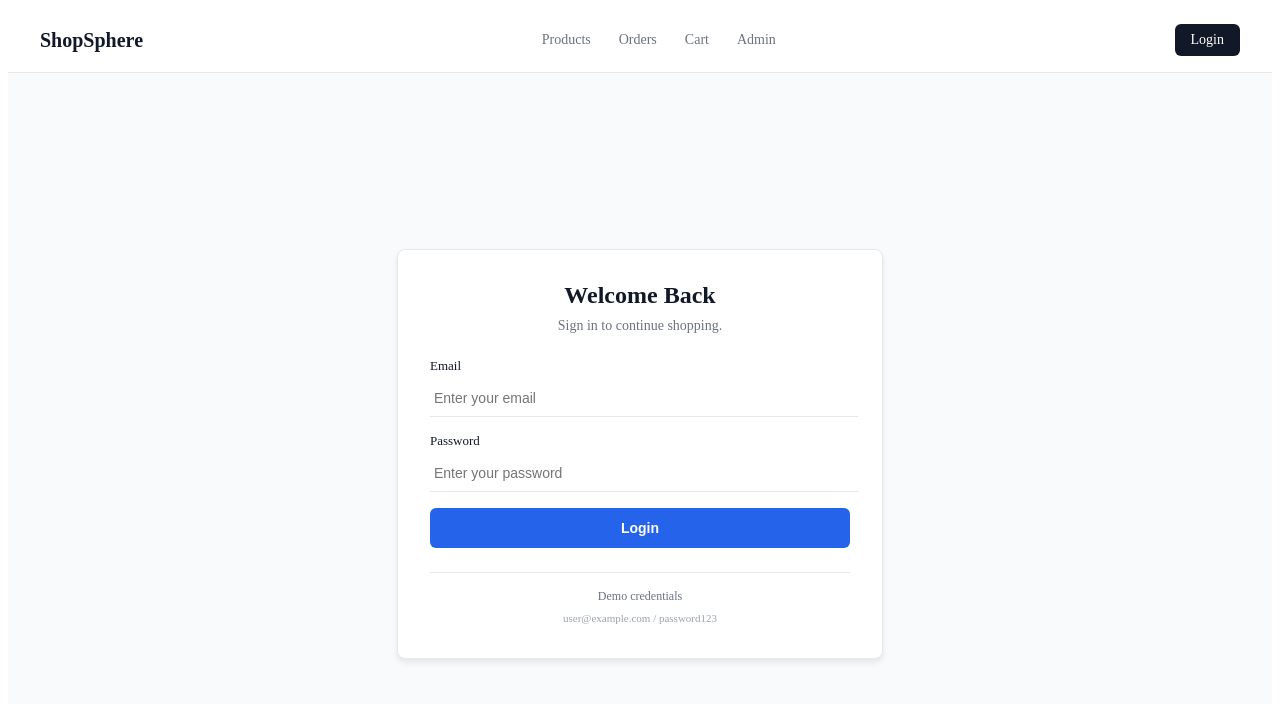
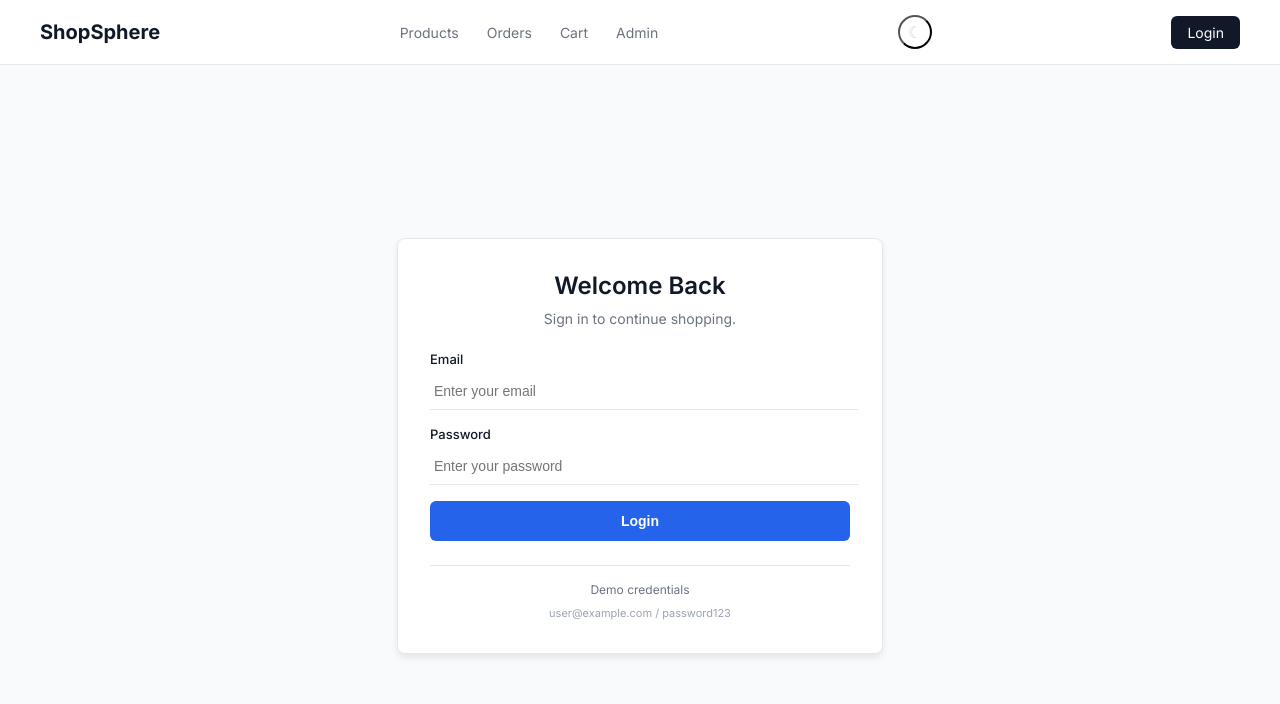
Before and after one commit to rishabhrk3333-sudo/global-ecommerce-frontend, an Angular app: page /login in a window 1280 px wide. Shown: the top 704 px of the page. Built offline with nearby package versions, Linux system fonts and the light colour scheme.

Commit message:
order list UI and service WIP

```diff
--- a/src/app/features/orders/order-list/order-list.css
+++ b/src/app/features/orders/order-list/order-list.css
@@ -1,55 +1,47 @@
 .orders-page {
     width: 100%;
     max-width: var(--max-width);
+    margin: 0 auto;
+    padding: 0 var(--spacing-lg);
+}
 
-    margin: 0 auto;
-
-    padding: 0 var(--spacing-lg);
+.order-controls{
+    width: 50%;
+    display: flex;
+    flex-direction: row;
+    justify-content: end;
+    align-items: center;
+    margin-bottom: var(--spacing-xl);
 }
 
 
 .orders-list {
     display: flex;
-
     flex-direction: column;
-
     gap: var(--spacing-lg);
 }
 
 
 .order-card {
     padding: 1rem;
-
     background: var(--color-surface);
-
     border: 1px solid var(--color-border);
-
     border-radius: var(--border-radius-md);
-
     box-shadow: var(--shadow-sm);
 }
 
-
-/* Header */
-
 .order-header {
     display: flex;
-
     align-items: center;
-
     justify-content: space-between;
-
     gap: var(--spacing-lg);
-
     padding-bottom: 1rem;
-
     border-bottom: 1px solid var(--color-border);
 }
 
 
 .order-label {
     color: var(--color-text-muted);
-
     font-size: 12px;
 }
 
--- a/src/app/features/orders/order-list/order-list.html
+++ b/src/app/features/orders/order-list/order-list.html
@@ -1,16 +1,66 @@
 <section class="orders-page">
 
     <div class="page-header">
-
         <div class="page-header-text">
-
             <h1 class="page-heading">
                 My Orders
             </h1>
-
             <p class="page-title">
                 View and track your orders.
             </p>
+        </div>
+        <div class="order-controls">
+            <div class="search-container">
+                <div class=" search-box">
+                    <span class="search-box-icon">
+                        <svg width="18" height="18" viewBox="0 0 24 24" fill="none" stroke="currentColor"
+                            stroke-width="2">
+                            <circle cx="11" cy="11" r="8" />
+                            <line x1="21" y1="21" x2="16.65" y2="16.65" />
+                        </svg>
+                    </span>
+                    <input class="search-box-input" type="text" placeholder="Search by order ID..."
+                        [value]="searchTerm()" (input)="onSearch($event)" />
+                </div>
+            </div>
+            <select [value]="statusFilter()" (change)="onStatusChange($event)">
+                <option value="ALL">
+                    All Status
+                </option>
+                <option value="PLACED">
+                    Placed
+                </option>
+                <option value="PROCESSING">
+                    Processing
+                </option>
+                <option value="SHIPPED">
+                    Shipped
+                </option>
+                <option value="DELIVERED">
+                    Delivered
+                </option>
+                <option value="CANCELLED">
+                    Cancelled
+                </option>
+            </select>
+
+
+            <select [value]="sortOption()" (change)="onSortChange($event)">
+
+                <option value="newest">
+                    Newest First
+                </option>
+
+                <option value="oldest">
+                    Oldest First
+                </option>
+
+            </select>
+
+
+            <button type="button" (click)="clearFilters()">
+                Clear
+            </button>
 
         </div>
 
@@ -62,7 +112,7 @@
     <div class="orders-list">
 
         @for (
-        order of orders();
+        order of filteredOrders();
         track order.id
         ) {
 
--- a/src/app/features/orders/order-list/order-list.ts
+++ b/src/app/features/orders/order-list/order-list.ts
@@ -17,72 +17,131 @@ import { OrderService } from '../../../shared/services/order.service/order';
 
 @Component({
   selector: 'app-order-list',
-
   imports: [RouterLink],
-
   templateUrl: './order-list.html',
-
   styleUrl: './order-list.css'
 })
 export class OrderList {
+  private readonly orderService = inject(OrderService);
 
-  private readonly orderService =
-    inject(OrderService);
+  readonly orders = signal<Order[]>([]);
+  readonly loading = signal(true);
+  readonly error = signal<string | null>(null);
 
-
-  readonly orders =
-    signal<Order[]>([]);
-
-
-  readonly loading =
-    signal(true);
-
-
-  readonly error =
-    signal<string | null>(null);
+  readonly searchTerm = signal('');
+  readonly statusFilter = signal<OrderStatus | 'ALL'>('ALL');
+  readonly sortOption = signal<'newest' | 'oldest'>('newest');
 
 
   ngOnInit(): void {
-
     this.loadOrders();
-
   }
 
 
   private loadOrders(): void {
 
     this.loading.set(true);
-
     this.error.set(null);
-
-
     this.orderService.getOrders().subscribe({
-
       next: (orders) => {
-
         this.orders.set(orders);
-
         this.loading.set(false);
-
       },
-
       error: (error: unknown) => {
-
         console.error(
           'Failed to load orders',
           error
         );
-
         this.error.set(
           'Unable to load orders.'
         );
-
         this.loading.set(false);
-
       }
-
     });
 
   }
 
+  readonly filteredOrders = computed(() => {
+
+    let result = [...this.orders()];
+
+    const search = this.searchTerm()
+      .trim()
+      .toLowerCase();
+
+    const status = this.statusFilter();
+
+    // Search
+    if (search) {
+
+      result = result.filter(order =>
+        order.id.toLowerCase().includes(search)
+      );
+
+    }
+
+    // Status filter
+    if (status !== 'ALL') {
+
+      result = result.filter(
+        order => order.status === status
+      );
+
+    }
+
+    // Sorting
+    result.sort((a, b) => {
+
+      const dateA = new Date(a.date).getTime();
+      const dateB = new Date(b.date).getTime();
+
+      return this.sortOption() === 'newest'
+        ? dateB - dateA
+        : dateA - dateB;
+
+    });
+
+    return result;
+
+  });
+
+  onSearch(event: Event): void {
+
+    const input =
+      event.target as HTMLInputElement;
+
+    this.searchTerm.set(input.value);
+
+  }
+
+
+  onStatusChange(event: Event): void {
+
+    const select =
+      event.target as HTMLSelectElement;
+
+    this.statusFilter.set(
+      select.value as OrderStatus | 'ALL'
+    );
+
+  }
+
+
+  onSortChange(event: Event): void {
+
+    const select =
+      event.target as HTMLSelectElement;
+
+    this.sortOption.set(
+      select.value as 'newest' | 'oldest'
+    );
+
+  }
+
+
+  clearFilters(): void {
+    this.searchTerm.set('');
+    this.statusFilter.set('ALL');
+    this.sortOption.set('newest');
+  }
 }
--- a/src/app/features/products/product-details/product-details.html
+++ b/src/app/features/products/product-details/product-details.html
@@ -1,16 +1,11 @@
 <div class="product-details-page">
-
-  <button
-    type="button"
-    class="back-button"
-    (click)="goBack()"
-  >
-    ← Back to Products
-  </button>
-
+  <div class="page-header">
+     <button type="button" class="back-button" (click)="goBack()" >
+      <span style="font-size: 20px;" >← </span>Back to Products
+    </button>
+  </div>
 
   @if (loading()) {
-
     <div class="product-state">
       <p>Loading product...</p>
     </div>
--- a/src/app/features/products/product-details/product-details.ts
+++ b/src/app/features/products/product-details/product-details.ts
@@ -23,11 +23,8 @@ export class ProductDetails {
   private readonly cartService = inject(CartService);
 
   product = signal<Product | undefined>(undefined);
-
   quantity = signal(1);
-
   loading = signal(true);
-
   error = signal(false);
 
   ngOnInit(): void {
@@ -68,7 +65,6 @@ export class ProductDetails {
   }
 
   decreaseQuantity(): void {
-
     this.quantity.update(value =>
       Math.max(1, value - 1)
     );
@@ -91,5 +87,4 @@ export class ProductDetails {
   goBack(): void {
     this.router.navigate(['/products']);
   }
-
 }
--- a/src/app/shared/components/header/header.css
+++ b/src/app/shared/components/header/header.css
@@ -84,3 +84,25 @@
 .app-content {
     min-height: calc(100vh - 64px);
 }
+
+.theme-toggle {
+    display: flex;
+    align-items: center;
+    justify-content: center;
+    width: 34px;
+    height: 34px;
+    padding: 0;
+    border-radius: 50%;
+    background: transparent;
+    color: #dcd0d0;
+    cursor: pointer;
+    font-size: 16px;
+    transition: background 0.2s ease, border-color 0.2s ease;
+}
+
+
+.theme-toggle:hover {
+    background: #ffffff;
+    border-color: #ffffff;
+    color: #000000;
+}
--- a/src/app/shared/components/header/header.html
+++ b/src/app/shared/components/header/header.html
@@ -12,6 +12,17 @@
             <span class="cart-count"> {{ cartService.itemCount() }} </span> }
             }
         </nav>
+        <button type="button" class="theme-toggle" (click)="themeService.toggleTheme()" [attr.aria-label]="
+        themeService.isDarkMode()
+            ? 'Switch to light mode'
+            : 'Switch to dark mode'
+    ">
+            @if (themeService.isDarkMode()) {
+            ☀
+            } @else {
+            ☾
+            }
+        </button>
         @if (authService.isLoggedIn()) {
         <button type="button" class="login-button" (click)="logout()">
             Logout
--- a/src/app/shared/components/header/header.ts
+++ b/src/app/shared/components/header/header.ts
@@ -2,6 +2,7 @@ import { Component, inject } from '@angular/core';
 import { Router, RouterLink, RouterLinkActive } from '@angular/router';
 import { CartService } from '../../services/cart.service/cart-service';
 import { AuthService } from '../../services/auth.service/auth';
+import { ThemeService } from '../../services/theme.service/theme';
 
 @Component({
   selector: 'app-header',
@@ -13,6 +14,7 @@ export class Header {
   readonly cartService = inject(CartService);
   authService = inject(AuthService);
   router = inject(Router);
+  themeService = inject(ThemeService);
 
    navItems = [
     {
--- /dev/null
+++ b/src/app/shared/services/theme.service/theme.ts
@@ -0,0 +1,44 @@
+import {
+  Injectable,
+  signal
+} from '@angular/core';
+
+@Injectable({
+  providedIn: 'root'
+})
+export class ThemeService {
+
+  readonly isDarkMode = signal(false);
+
+
+  constructor() {
+    const savedTheme = localStorage.getItem('theme');
+
+    if (savedTheme === 'dark') {
+      this.isDarkMode.set(true);
+      document.body.classList.add(
+        'dark-theme'
+      );
+
+    }
+
+  }
+
+
+  toggleTheme(): void {
+    const isDark =
+    !this.isDarkMode();
+    this.isDarkMode.set(isDark);
+    document.body.classList.toggle(
+      'dark-theme',
+      isDark
+    );
+
+    localStorage.setItem(
+      'theme',
+      isDark ? 'dark' : 'light'
+    );
+
+  }
+
+}
--- a/src/styles.css
+++ b/src/styles.css
@@ -1,5 +1,8 @@
-/* You can add global styles to this file, and also import other style files */
+@import url('https://fonts.googleapis.com/css2?family=Inter:wght@300;400;500;600;700&display=swap');
+
 :root {
+    --font-family: 'Inter', sans-serif;
+
     /* Brand */
     --color-primary: #2563eb;
     --color-primary-hover: #1d4ed8;
@@ -36,6 +39,28 @@
     --spacing-lg: 1rem;
     --spacing-md: .8rem;
     --spacing-sm: .6rem;
+
+    .dark-theme {
+    --color-background: #111827;
+    --color-surface: #1f2937;
+    --color-text-primary: #f9fafb;
+    --color-text-secondary: #d1d5db;
+    --color-text-muted: #9ca3af;
+    --color-border: #374151;
+    --color-primary: #3b82f6;
+    --color-primary-hover: #60a5fa;
+
+}
+}
+
+
+html,
+body {
+    margin: 0;
+    padding: 0;
+    font-family: var(--font-family);
+    background: var(--color-background);
+    color: var(--color-text-primary);
 }
 
 /* for all the pages */
@@ -55,12 +80,12 @@
 }
 
 .page-heading {
-    font-size: 16px;
+    font-size: 18px;
     font-weight: 600;
 }
 
 .page-title {
-    font-size: 14px;
+    font-size: 12px;
 }
 
 /* global search css */
```
Also changed, not shown: 1 other file (tests, documents, lock files or other folders).
